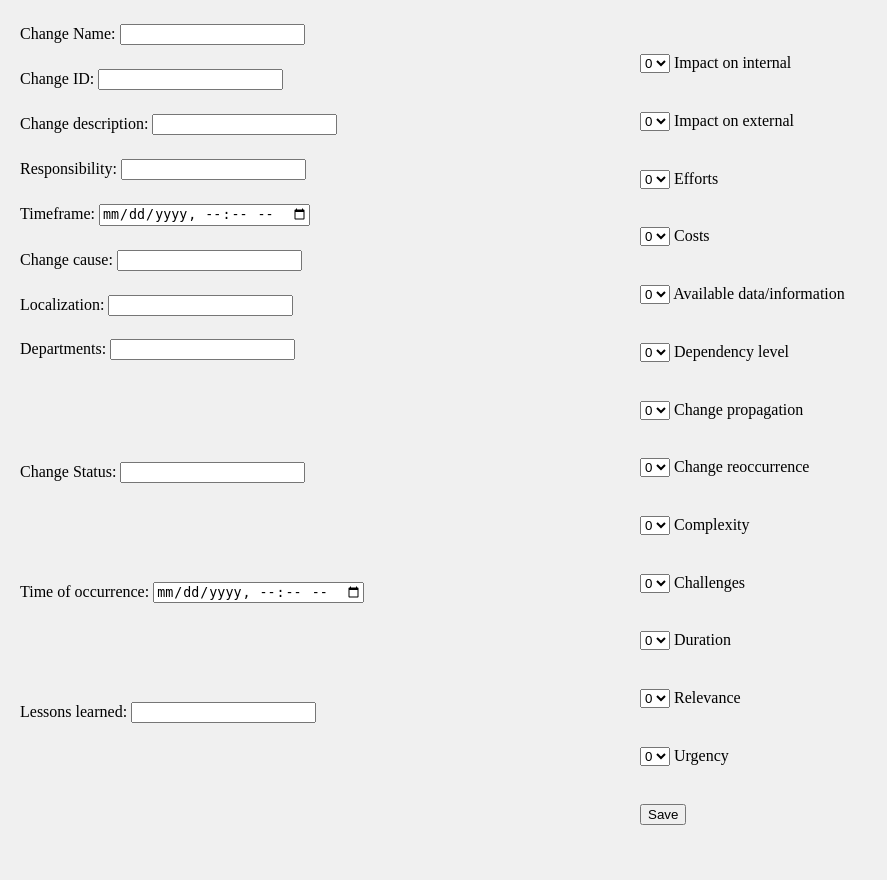
After one commit to Clement-RR/MCMAPP, a Flask app: template templates/Input_CA.html in a window 1280 px wide. The commit adds this page. Shown: the whole page, without its empty margins (0-887 px from the left). Run offline with Flask 3, Linux system fonts and the light colour scheme; the template is opened without the code that fills it, so the values that code supplies are empty.

Commit message:
demo 12.Jun

```diff
--- /dev/null
+++ b/templates/Input_CA.html
@@ -0,0 +1,186 @@
+<!DOCTYPE html>
+<html lang="en">
+<head>
+    <meta charset="UTF-8">
+    <title>Input_CA</title>
+    <script>
+        // 在页面加载完成后运行此函数
+        window.onload = function() {
+            createDropdowns();
+        };
+
+        // 此函数负责创建所有的下拉菜单
+        function createDropdowns() {
+            const dropdownPlaces = document.querySelectorAll('.dropdown-container'); // 选择所有需要下拉菜单的容器
+
+            // 对每个容器进行操作
+            dropdownPlaces.forEach(function(container) {
+                const select = document.createElement('select'); // 创建select元素
+                select.id = container.id ; // 为select元素创建一个基于容器id的唯一id
+                // 添加选项1到9
+                for (let i = 0; i <= 9; i++) {
+                    const option = document.createElement('option'); // 创建option元素
+                    option.value = i;
+                    option.textContent = i;
+                    select.appendChild(option); // 将option添加到select中
+                }
+                container.prepend(select); // 将select添加到当前容器中
+            });
+        }
+    </script>
+
+    <style>
+        body {
+            display: flex; /* 定义为 flex 容器 */
+            height: 100vh;
+            margin: 0; /* 移除默认的 margin */
+            background-color: #f0f0f0;
+        }
+        #leftPanel {
+            width: 50%; /* 左侧面板占据50%的宽度 */
+            height: 100%; /* 全高 */
+            display: flex;
+            flex-direction: column; /* 子元素垂直排列 */
+        }
+        #Specification, #Coordination {
+            flex: 1; /* 平分 leftPanel */
+            display: flex;
+            flex-direction: column; /* 子元素垂直排列 */
+            justify-content: space-around; /* 在区域内均匀分布 */
+            padding: 20px; /* 留出内边距 */
+        }
+        #rightPanel {
+            width: 50%; /* 右侧面板也占据50%的宽度 */
+            height: 100%; /* 全高 */
+            display: flex;
+            flex-direction: column; /* 子元素垂直排列 */
+            justify-content: space-around; /* 子元素均匀分布 */
+            align-items: flex-start;  /* 子元素左端对齐 */
+            padding: 40px 20px; /* 留出上下和左右内边距 */
+        }
+        .input-container {
+            margin-bottom: 15px;
+            text-align: left;
+        }
+        .dropdown-container {
+            width: 100%;
+            margin-bottom: 10px;
+            text-align: left;
+        }
+    </style>
+</head>
+<body>
+    <!-- Left panel -->
+    <div id="leftPanel">
+        <!-- Specification -->
+        <div id="Specification">
+            <div class="input-container">
+                <label for="changeName">Change Name:</label>
+                <input type="text" id="changeName" name="changeName">
+            </div>
+            <div class="input-container">
+                <label for="changeId">Change ID:</label>
+                <input type="text" id="changeId" name="changeId">
+            </div>
+            <div class="input-container">
+                <label for="changeDescription">Change description:</label>
+                <input type="text" id="changeDescription" name="changeDescription">
+            </div>
+            <div class="input-container">
+                <label for="responsibility">Responsibility:</label>
+                <input type="text" id="responsibility" name="responsibility">
+            </div>
+            <div class="input-container">
+                <label for="timeframe">Timeframe:</label>
+                <input type="datetime-local" id="timeframe" name="timeframe">
+            </div>
+            <div class="input-container">
+                <label for="changeCause">Change cause:</label>
+                <input type="text" id="changeCause" name="changeCause">
+            </div>
+            <div class="input-container">
+                <label for="localization">Localization:</label>
+                <input type="text" id="localization" name="localization">
+            </div>
+            <div class="input-container">
+                <label for="departments">Departments:</label>
+                <input type="text" id="departments" name="departments">
+            </div>
+        </div>
+
+        <!-- Coordination -->
+        <div id="Coordination">
+            <div class="input-container">
+                <label for="changeStatus">Change Status:</label>
+                <input type="text" id="changeStatus" name="changeStatus">
+            </div>
+            <div class="input-container">
+                <label for="timeOfOccurrence">Time of occurrence:</label>
+                <input type="datetime-local" id="timeOfOccurrence" name="timeOfOccurrence">
+            </div>
+            <div class="input-container">
+                <label for="lessonsLearned">Lessons learned:</label>
+                <input type="text" id="lessonsLearned" name="lessonsLearned">
+            </div>
+        </div>
+    </div>
+
+    <!-- Right panel -->
+    <div id="rightPanel">
+        <div class="dropdown-container" id="ImpactOnInternal">
+                <label for="ImpactOnInternal">Impact on internal</label>
+        </div>
+
+        <div class="dropdown-container" id="ImpactOnExternal">
+                <label for="ImpactOnInternal">Impact on external</label>
+        </div>
+
+        <div class="dropdown-container" id="Efforts">
+                <label for="Efforts">Efforts</label>
+        </div>
+
+        <div class="dropdown-container" id="Costs">
+                <label for="Costs">Costs</label>
+        </div>
+
+        <div class="dropdown-container" id="AvailableDataInformation">
+                <label for="AvailableDataInformation">Available data/information</label>
+        </div>
+
+        <div class="dropdown-container" id="DependencyLevel">
+                <label for="DependencyLevel">Dependency level</label>
+        </div>
+
+        <div class="dropdown-container" id="ChangePropagation">
+                <label for="ChangePropagation">Change propagation</label>
+        </div>
+
+        <div class="dropdown-container" id="ChangeReoccurrence">
+                <label for="ChangeReoccurrence">Change reoccurrence</label>
+        </div>
+
+        <div class="dropdown-container" id="Complexity">
+                <label for="Complexity">Complexity</label>
+        </div>
+
+        <div class="dropdown-container" id="Challenges">
+                <label for="Challenges">Challenges</label>
+        </div>
+
+        <div class="dropdown-container" id="Duration">
+                <label for="Duration">Duration</label>
+        </div>
+
+        <div class="dropdown-container" id="Relevance">
+                <label for="Relevance">Relevance</label>
+        </div>
+
+        <div class="dropdown-container" id="Urgency">
+                <label for="Urgency">Urgency</label>
+        </div>
+
+        <button class="Save">Save</button>
+    </div>
+
+</body>
+</html>
--- a/templates/initialization.html
+++ b/templates/initialization.html
@@ -53,6 +53,7 @@
         <button id="dsm">Input with DSM</button>
     </main>
     <button id="step2">Go to Step 2</button>
+
     <script>
         const bpmnButton = document.getElementById('bpmn');
         const dsmButton = document.getElementById('dsm');
--- a/templates/input_with_dsm.html
+++ b/templates/input_with_dsm.html
@@ -49,6 +49,7 @@
         <button id="generateBPMN" class="button">Generate BPMN</button>
         <button id="nextStep" class="button">Next Step</button>
         <div id="message"></div>
+
     </main>
     <script>
         document.getElementById('uploadFile').addEventListener('change', function(event) {
--- a/templates/upload.html
+++ b/templates/upload.html
@@ -24,5 +24,7 @@
     {% if get_flashed_messages() %}
         <button onclick="window.location.href='{{ url_for('next_step') }}'">Next Step</button>
     {% endif %}
+
+    <object id="svgObject" type="image/svg+xml" data="/static/bpmn.svg" width="100%" height="100%"></object>
 </body>
 </html>
--- a/uploads/pa_pi.csv
+++ b/uploads/pa_pi.csv
@@ -1,5 +1,5 @@
 Name,gpa01,gpa02,gpa03,gpa04,gpa05,gpa06,gpa07,gpa08,gpa09,gpa10,gpa11,gpa12,gpa13,gpa14,gpa15,gpa16,gpa17,gpa18,gpa19,gpa20,gpa21,gpa22,spa01,spa02,spa03,spa04,spa05,spa06,spa07,spa08,spa09,spa10,spa11,spa12,spa13,spa14,spa15,spa16,spa17,spa18,spa19,spa20,spa21,spa22,spa23,spa24,spa25,spa26,spa27,spa28,spa29,spa30,spa31,spa32,spa33,spa34,spa35,pi01,pi02,pi03,pi04,pi05,pi06,pi07,pi08,pi09,pi10,pi11,pi12,pi13,pi14,pi15,pi16,pi17,pi18,pi19,pi20,pi21,pi22,pi23,pi24,pi25,pi26,pi27,pi28
-EA0,3.0,7.0,0.0,5.0,0.0,6.0,0.0,0.0,0.0,0.0,0.0,0.0,0.0,0.0,0.0,0.0,0.0,0.0,0.0,0.0,0.0,0.0,0.0,0.0,0.0,0.0,0.0,0.0,0.0,0.0,0.0,0.0,0.0,0.0,0.0,0.0,0.0,0.0,0.0,0.0,0.0,0.0,0.0,0.0,0.0,0.0,0.0,0.0,0.0,0.0,0.0,0.0,0.0,0.0,0.0,0.0,0.0,0.0,0.0,0.0,0.0,0.0,0.0,,0.0,0.0,0.0,0.0,0.0,0.0,0.0,0.0,0.0,0.0,0.0,0.0,0.0,0.0,0.0,0.0,0.0,0.0,0.0,0.0,0.0
+EA0,,,,,,,,,,,,,,,,,,,,,,,,,,,,,,,,,,,,,,,,,,,,,,,,,,,,,,,,,,,,,,,,,,,,,,,,,,,,,,,,,,,,,
 EA1,,,,,,,,,,,,,,,,,,,,,,,,,,,,,,,,,,,,,,,,,,,,,,,,,,,,,,,,,,,,,,,,,,,,,,,,,,,,,,,,,,,,,
 EA2,,,,,,,,,,,,,,,,,,,,,,,,,,,,,,,,,,,,,,,,,,,,,,,,,,,,,,,,,,,,,,,,,,,,,,,,,,,,,,,,,,,,,
 EA3,,,,,,,,,,,,,,,,,,,,,,,,,,,,,,,,,,,,,,,,,,,,,,,,,,,,,,,,,,,,,,,,,,,,,,,,,,,,,,,,,,,,,
```
Also changed, not shown: dsm2bpmn.py (+21 -7 lines), graphtest.py (deleted, +0 -94 lines), templates/index.html (+6 -6 lines), templates/test.html (deleted, +0 -50 lines), uploads/change_attribute.csv (+18 -18 lines), uploads/digital_tools.csv (+18 -18 lines), README.md, output_graph.svg (deleted).
